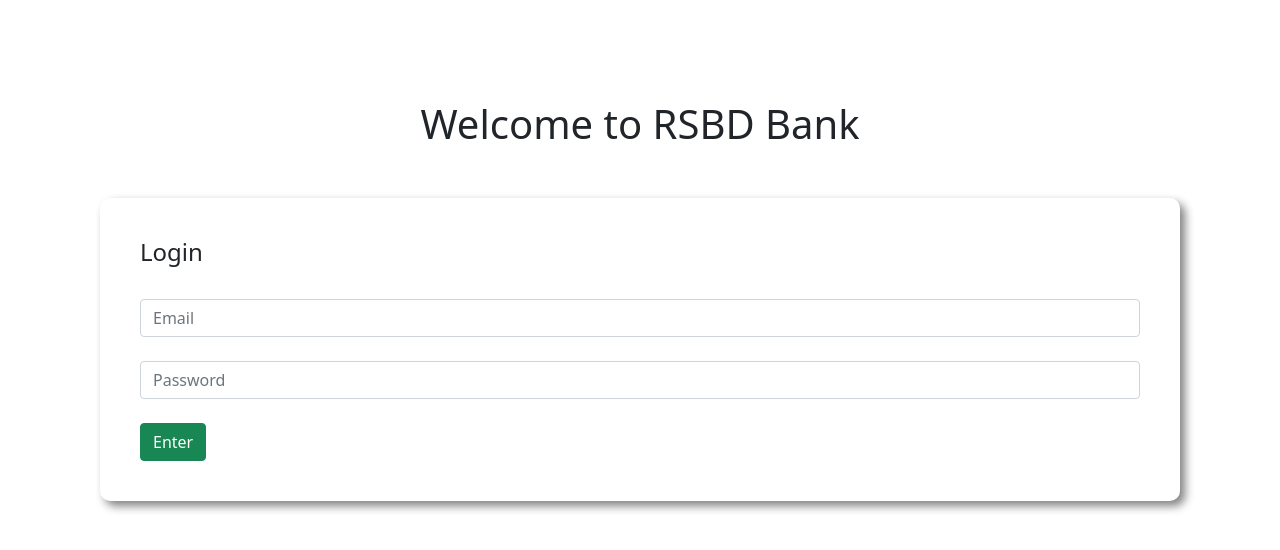
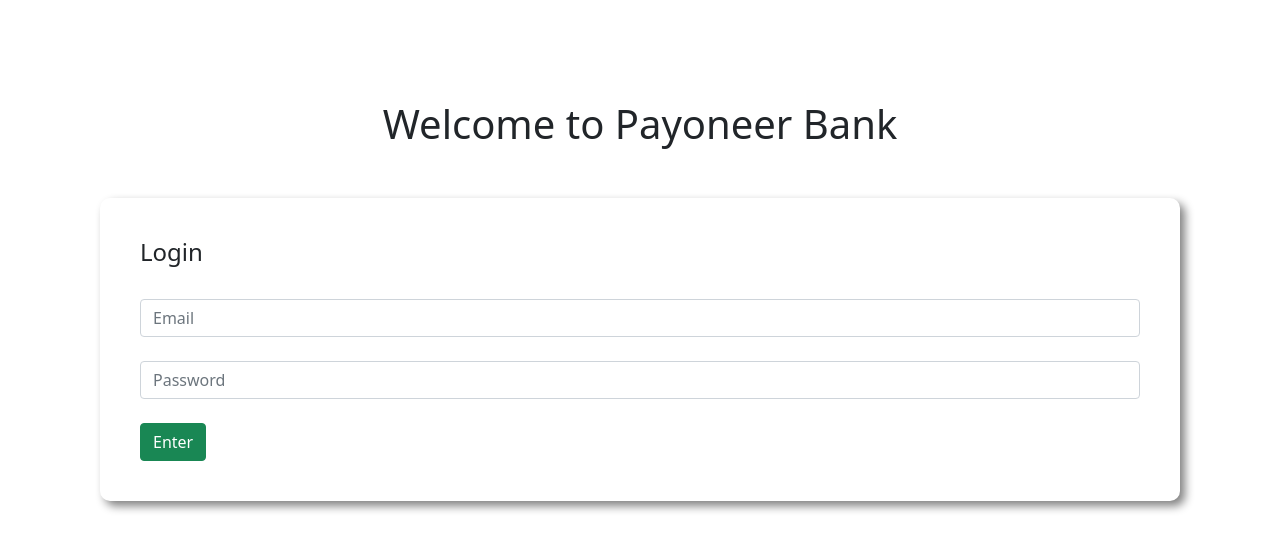
Before and after one commit to ahriad231/payoneer-bank, a plain HTML site: page index.html in a window 1280 px wide. Drawn offline with nearby package versions, Linux system fonts and the light colour scheme.

Commit message:
some changes

```diff
--- a/index.html
+++ b/index.html
@@ -4,7 +4,7 @@
 <head>
     <meta charset="UTF-8">
     <meta name="viewport" content="width=device-width, initial-scale=1.0">
-    <title>RSBD Bank</title>
+    <title>Payoneer Bank</title>
     <link href="https://cdn.jsdelivr.net/npm/bootstrap@5.0.0-beta1/dist/css/bootstrap.min.css" rel="stylesheet"
         integrity="sha384-giJF6kkoqNQ00vy+HMDP7azOuL0xtbfIcaT9wjKHr8RbDVddVHyTfAAsrekwKmP1" crossorigin="anonymous">
     <link rel="stylesheet" href="style.css">
@@ -13,7 +13,7 @@
 <body>
 
     <div id="login-area">
-        <h1 class="text-center">Welcome to RSBD Bank</h1>
+        <h1 class="text-center">Welcome to Payoneer Bank</h1>
         <div class="submit-area">
             <h4>Login</h4><br>
             <input type="text" class="form-control" placeholder="Email"><br>
```
